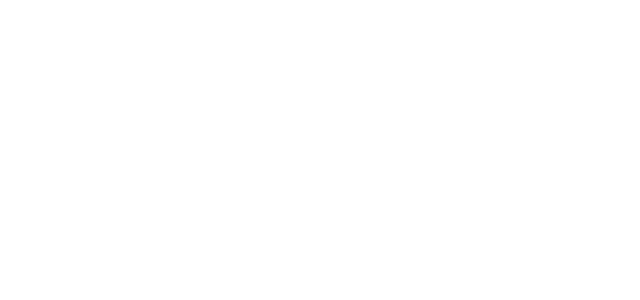
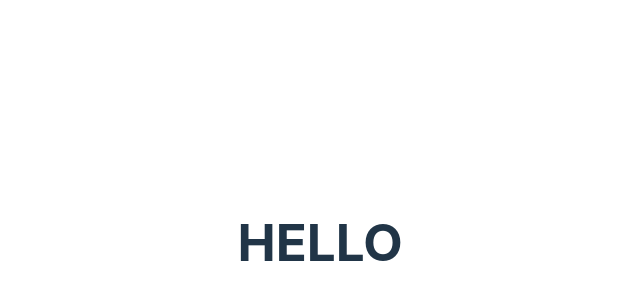
Before and after one commit to AlexTRH/cv-Terehov-Shylko, a React (Vite) app: page / in a window 1280 px wide. Shown: the part 158-458 px from the top of the page, without its empty margins (320-960 px from the left). Built offline with nearby package versions, Linux system fonts and the light colour scheme.

Commit message:
removed husky

```diff
--- a/package.json
+++ b/package.json
@@ -49,7 +49,6 @@
     "eslint-plugin-react": "latest",
     "eslint-plugin-react-hooks": "^4.6.0",
     "eslint-plugin-react-refresh": "^0.4.3",
-    "husky": "^8.0.3",
     "prettier": "^3.0.2",
     "process": "^0.11.10",
     "react-app-alias": "^2.2.2",
--- a/src/App.tsx
+++ b/src/App.tsx
@@ -4,7 +4,7 @@ import './App.css'
 function App() {
   const [count, setCount] = useState(0)
 
-  return <h1></h1>
+  return <h1>HELLO</h1>
 }
 
 export default App
```
Also changed, not shown: 1 other file (tests, documents, lock files or other folders).
